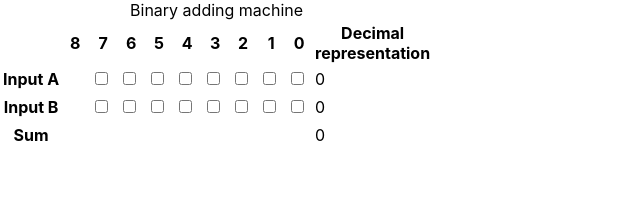
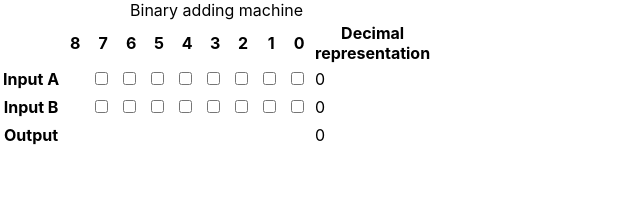
Before and after one commit to ahuth/bit-adder, a React (Create React App) app: page / in a window 1280 px wide. Shown: the top 212 px of the page, without its empty margins (0-640 px from the left). Built offline with nearby package versions, Linux system fonts and the light colour scheme.

Commit message:
Use <BitRow> for the outputs

```diff
--- a/src/components/App.tsx
+++ b/src/components/App.tsx
@@ -42,19 +42,13 @@ export default function App() {
           numEmptyLeadingCells={1}
           renderBit={(bit, index) => <input checked={!!bit} onChange={() => setInputB(flipBit(index))} type="checkbox" />}
         />
-        <tr>
-          <th>Sum</th>
-          <td className={styles.bit}>{output[8] ? '✅' : null}</td>
-          <td className={styles.bit}>{output[7] ? '✅' : null}</td>
-          <td className={styles.bit}>{output[6] ? '✅' : null}</td>
-          <td className={styles.bit}>{output[5] ? '✅' : null}</td>
-          <td className={styles.bit}>{output[4] ? '✅' : null}</td>
-          <td className={styles.bit}>{output[3] ? '✅' : null}</td>
-          <td className={styles.bit}>{output[2] ? '✅' : null}</td>
-          <td className={styles.bit}>{output[1] ? '✅' : null}</td>
-          <td className={styles.bit}>{output[0] ? '✅' : null}</td>
-          <td className={styles.bit}>{parseBits(output)}</td>
-        </tr>
+        <BitRow
+          bits={output}
+          cssCell={styles.bit}
+          heading="Output"
+          numEmptyLeadingCells={0}
+          renderBit={(bit) => !!bit ? '✅' : null}
+        />
       </tbody>
     </table>
   );
@@ -67,11 +61,3 @@ function flipBit(index: number) {
     return nextBits;
   };
 }
-
-function parseBits(bits: Bit[]): number {
-  // The least significant digits are first, which makes adding easier. However, we need the most
-  // significant digits first to convert to a number;
-  const reversed = bits.slice().reverse();
-  const digits = reversed.join('');
-  return parseInt(digits, 2);
-}
```
